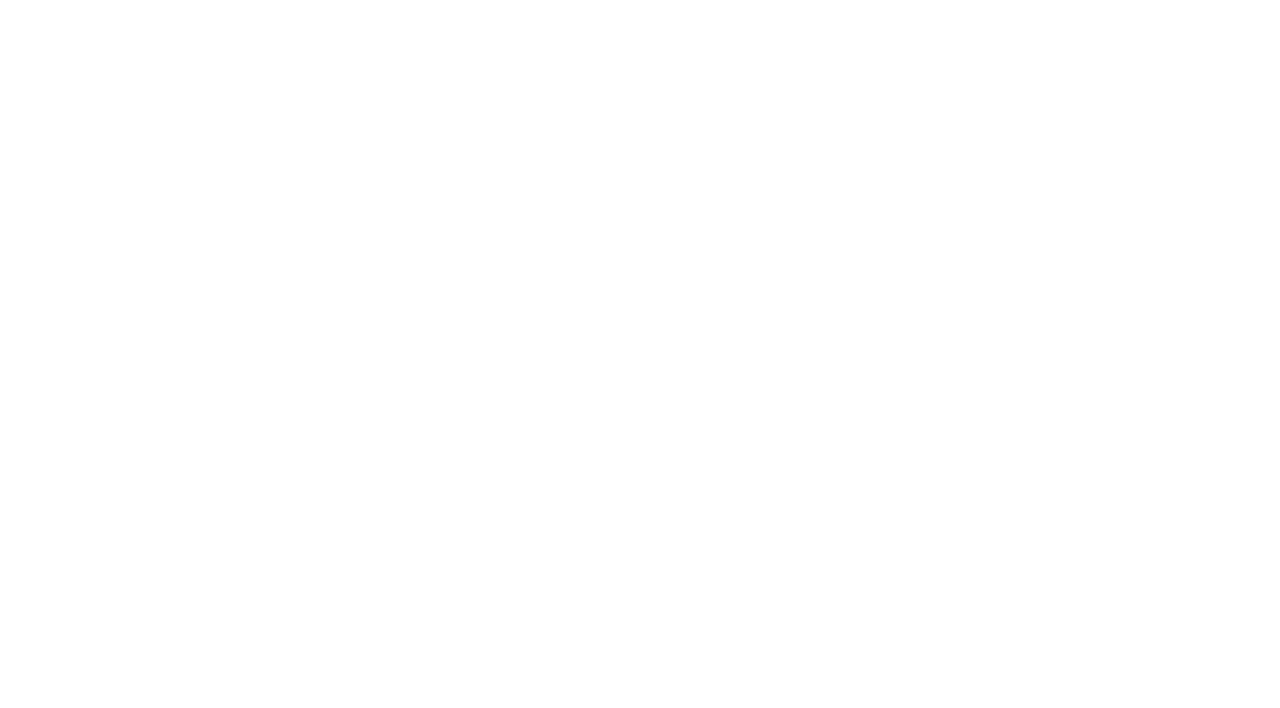
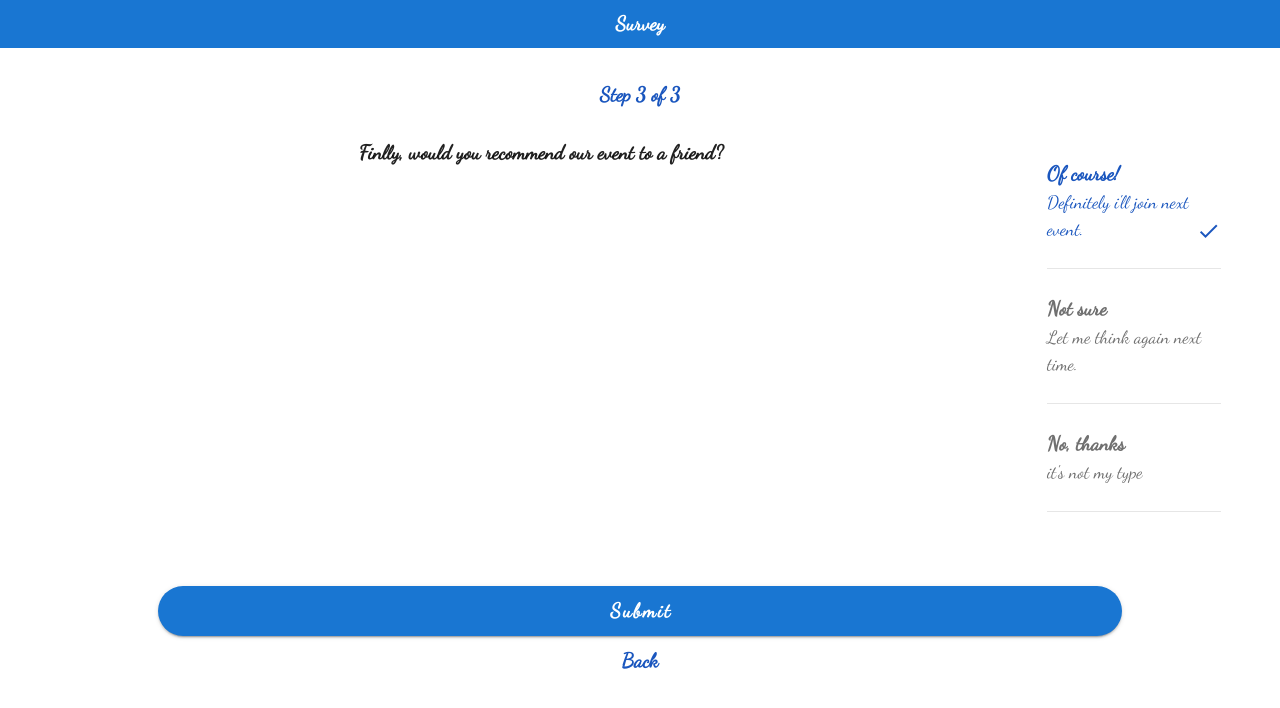
Before and after one commit to sutthichai1024/liff_nuxtjs_vuetify, a Nuxt app: page /survey/step3 in a window 1280 px wide. Before the commit this address had no page. Shown: the top 708 px of the page. Built offline with nearby package versions, Linux system fonts and the light colour scheme.

Commit message:
add step3 and done page

```diff
--- a/layouts/default.vue
+++ b/layouts/default.vue
@@ -56,6 +56,9 @@ export default {
     line-height: normal;
   }
 }
+.mt-100 {
+  margin-top: 100px;
+}
 .set-pading {
   padding: 0 10px;
 }
--- /dev/null
+++ b/pages/survey/done.vue
@@ -0,0 +1,39 @@
+<template>
+  <div>
+    <v-app-bar color="primary" dense flat dark>
+      <v-toolbar-title>Register</v-toolbar-title>
+    </v-app-bar>
+    <v-container class="pt-0 pb-0">
+      <v-row>
+        <v-col cols="12">
+          <div class="set-pading">
+            <div class="text-center mt-10">
+              <img src="~/assets/success_register.png" alt="" width="236px" />
+              <h1 class="text-title mt-4">Thankyou</h1>
+              <p class="mt-7">
+                Thanks for completing this survey,<br />
+                your feedback will help us improve the next event.
+              </p>
+            </div>
+
+            <div
+              class="w-100 text-center my-btn text-primary outlined mt-100"
+              @click="close"
+            >
+              Close
+            </div>
+          </div>
+        </v-col>
+      </v-row>
+    </v-container>
+  </div>
+</template>
+<script>
+export default {
+  methods: {
+    close() {},
+  },
+}
+</script>
+
+<style></style>
--- a/pages/survey/index.vue
+++ b/pages/survey/index.vue
@@ -13,7 +13,7 @@
       </v-row>
       <v-row justify="center">
         <v-col cols="10">
-          <h2 class="text-center mt-1">
+          <h2 class="text-center mt-1 question">
             How would you rate <br />the event overall ?
           </h2>
         </v-col>
@@ -25,7 +25,7 @@
             :min="0"
             thumb-label="always"
           ></v-slider>
-          <v-btn rounded color="primary w-100 my-btn" dark @click="next"
+          <v-btn rounded color="primary w-100 mt-100" dark @click="next"
             >Next</v-btn
           >
         </v-col>
@@ -37,25 +37,14 @@
 export default {
   data() {
     return {
-      satisfactionEmojis: [
-        '😭',
-        '😢',
-        '☹️',
-        '🙁',
-        '😐',
-        '🙂',
-        '😊',
-        '😁',
-        '😄',
-        '😍',
-      ],
       form: {
-        survey1: 5,
+        survey1: this.$store.getters.getSurvey.survey1,
       },
     }
   },
   methods: {
     next() {
+      this.$store.dispatch('setSurvey', this.form)
       this.$axios
         .patch(
           `https://liff-nuxtjs-vuetify.firebaseio.com/survey/line:0001.json`,
@@ -90,7 +79,7 @@ export default {
     }
   }
 }
-.my-btn {
-  margin-top: 100px;
+.question {
+  font-size: 20px;
 }
 </style>
--- a/pages/survey/step2.vue
+++ b/pages/survey/step2.vue
@@ -1,5 +1,72 @@
 <template>
   <div>
-    Step2
+    <v-app-bar color="primary" dense flat dark>
+      <v-toolbar-title>Survey</v-toolbar-title>
+    </v-app-bar>
+    <v-container class="pt-0 pb-0">
+      <v-row>
+        <v-col cols="12">
+          <div class="mt-8 text-primary text-title text-center">
+            Step 2 of 3
+          </div>
+        </v-col>
+      </v-row>
+      <v-row justify="center">
+        <v-col cols="10">
+          <h2 class="text-center mt-1 question">
+            Which parts of the event did your enjoy?
+          </h2>
+        </v-col>
+        <v-col cols="10">
+          <v-textarea
+            v-model="form.survey2"
+            clearable
+            clear-icon="cancel"
+            label="Comments"
+            :value="form.survey2"
+          ></v-textarea>
+          <v-btn rounded color="primary w-100 mt-100" dark @click="next"
+            >Next</v-btn
+          >
+          <div class="w-100 text-center my-btn text-primary" @click="back">
+            Back
+          </div>
+        </v-col>
+      </v-row>
+    </v-container>
   </div>
 </template>
+<script>
+export default {
+  data() {
+    return {
+      form: {
+        survey2: this.$store.getters.getSurvey.survey2,
+      },
+    }
+  },
+  methods: {
+    next() {
+      this.$store.dispatch('setSurvey', this.form)
+      this.$axios
+        .patch(
+          `https://liff-nuxtjs-vuetify.firebaseio.com/survey/line:0001.json`,
+          this.form
+        )
+        .then((res) => {
+          this.$router.push('/survey/step3')
+        })
+        .catch((e) => console.log(e))
+    },
+    back() {
+      this.$store.dispatch('setSurvey', this.form)
+      this.$router.push('/survey')
+    },
+  },
+}
+</script>
+<style lang="scss" scoped>
+.question {
+  font-size: 20px;
+}
+</style>
--- /dev/null
+++ b/pages/survey/step3.vue
@@ -0,0 +1,125 @@
+<template>
+  <div>
+    <v-app-bar color="primary" dense flat dark>
+      <v-toolbar-title>Survey</v-toolbar-title>
+    </v-app-bar>
+    <v-container class="pt-0 pb-0">
+      <v-row>
+        <v-col cols="12">
+          <div class="mt-8 text-primary text-title text-center">
+            Step 3 of 3
+          </div>
+        </v-col>
+      </v-row>
+      <v-row justify="center">
+        <v-col cols="10">
+          <h2 class="text-center mt-1 question">
+            Finlly, would you recommend our event to a friend?
+          </h2>
+        </v-col>
+        <v-col class="11">
+          <div
+            class="select"
+            :class="form.survey3 === 1 ? 'active' : ''"
+            @click="form.survey3 = 1"
+          >
+            <h1>Of course!</h1>
+            <p>Definitely i'll join next event.</p>
+            <v-icon>check</v-icon>
+          </div>
+          <div
+            class="select"
+            :class="form.survey3 === 2 ? 'active' : ''"
+            @click="form.survey3 = 2"
+          >
+            <h1>Not sure</h1>
+            <p>Let me think again next time.</p>
+            <v-icon>check</v-icon>
+          </div>
+          <div
+            class="select"
+            :class="form.survey3 === 3 ? 'active' : ''"
+            @click="form.survey3 = 3"
+          >
+            <h1>No, thanks</h1>
+            <p>it's not my type</p>
+            <v-icon>check</v-icon>
+          </div>
+        </v-col>
+        <v-col cols="10">
+          <v-btn rounded color="primary w-100 my-btn mt-50" dark @click="submit"
+            >Submit</v-btn
+          >
+          <div class="w-100 text-center my-btn text-primary" @click="back">
+            Back
+          </div>
+        </v-col>
+      </v-row>
+    </v-container>
+  </div>
+</template>
+<script>
+export default {
+  data() {
+    return {
+      form: {
+        survey3: 1,
+      },
+    }
+  },
+  methods: {
+    submit() {
+      this.$store.dispatch('setSurvey', this.form)
+      this.$axios
+        .patch(
+          `https://liff-nuxtjs-vuetify.firebaseio.com/survey/line:0001.json`,
+          this.form
+        )
+        .then((res) => {
+          this.$router.push('/survey/done')
+        })
+        .catch((e) => console.log(e))
+    },
+    back() {
+      this.$router.push('/survey/step2')
+    },
+  },
+}
+</script>
+<style lang="scss" scoped>
+.question {
+  font-size: 20px;
+}
+.select {
+  border-bottom: 1px solid #e6e6e6;
+  padding-bottom: 25px;
+  color: #707070;
+  position: relative;
+  &.select {
+    margin-top: 25px;
+  }
+  &.active {
+    color: #1a56be;
+    .v-icon {
+      color: #1a56be;
+      display: block;
+    }
+  }
+  h1 {
+    font-size: 20px;
+  }
+  p {
+    font-size: 18px;
+    margin-bottom: 0;
+  }
+  .v-icon {
+    position: absolute;
+    right: 0;
+    bottom: 25px;
+    display: none;
+  }
+}
+.mt-50 {
+  margin-top: 50px;
+}
+</style>
--- a/store/index.js
+++ b/store/index.js
@@ -3,6 +3,11 @@ export const state = () => ({
     isShow: false,
     title: '',
     message: '',
+  },
+  survey: {
+    survey1: 5,
+    survey2: '',
+    survey3: '',
   },
   register: {
     firstName: '',
@@ -166,6 +171,9 @@ export const getters = {
   getAgenda(state) {
     return state.data.agenda
   },
+  getSurvey(state) {
+    return state.survey
+  },
 }
 
 export const mutations = {
@@ -181,6 +189,12 @@ export const mutations = {
       ...data,
     }
   },
+  SET_SURVEY(state, data) {
+    state.survey = {
+      ...state.survey,
+      ...data,
+    }
+  },
 }
 
 export const actions = {
@@ -190,4 +204,7 @@ export const actions = {
   setDialog({ commit }, data) {
     commit('SET_DIALOG', data)
   },
+  setSurvey({ commit }, data) {
+    commit('SET_SURVEY', data)
+  },
 }
```
